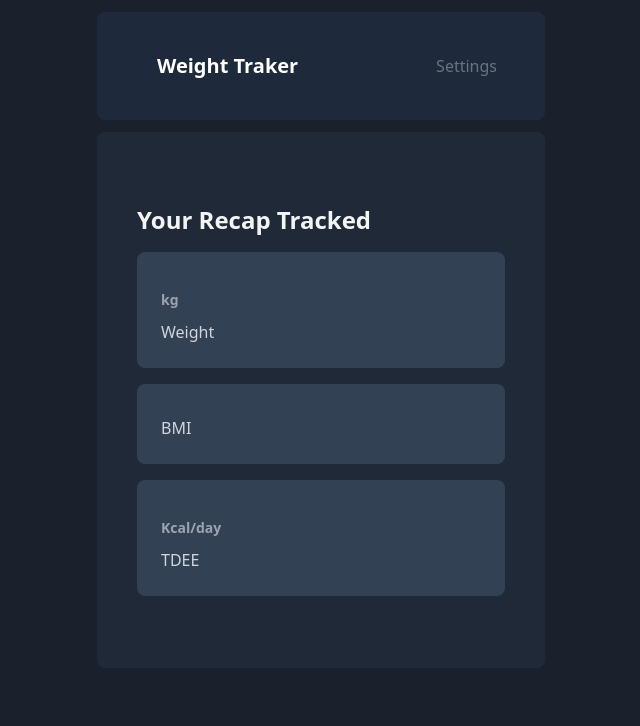
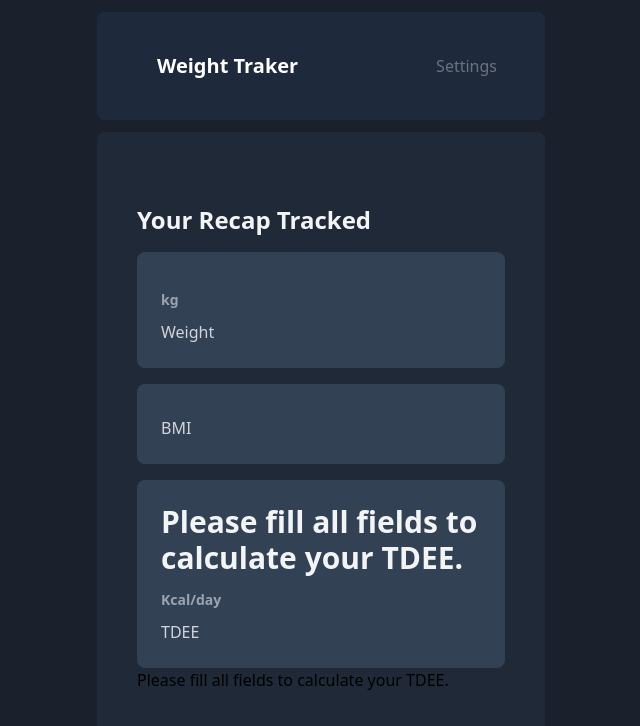
Before and after one commit to maurodf0/weight-traker, a Vue app: page / in a window 1280 px wide. Shown: the top 726 px of the page, without its empty margins (319-959 px from the left). Built offline with nearby package versions, Linux system fonts and the light colour scheme; the HTML template or start-up script is replaced by a standard one.

Commit message:
watceffect in usecalculations

```diff
--- /dev/null
+++ b/src/composables/useCalculations.ts
@@ -0,0 +1,55 @@
+import { computed, watchEffect } from 'vue';
+import useWeight from './useWeight';
+import useHeight from './useHeight';
+import useSex from './useSex';
+import useAge from './useAge';
+import useActivity from './useActivity';
+
+export default function useCalculations() {
+  const { currentWeight } = useWeight();
+  const { height } = useHeight();
+  const { sex } = useSex();
+  const { age } = useAge();
+  const { activity } = useActivity();
+
+  // Calcolo del BMI
+  const bmi = computed(() => {
+    if (height.value && currentWeight.value) {
+      return (currentWeight.value / (height.value * height.value)).toFixed(2);
+    }
+    return null;
+  });
+
+  // Calcolo del TDEE
+  const tdee = computed(() => {
+    if (sex.value && activity.value && height.value && age.value && currentWeight.value) {
+      const sexAsNumber = Number(sex.value);
+      let REE = 0;
+
+      if (sexAsNumber === 655.095) {
+        // Donne
+        REE = sexAsNumber + (9.563 * currentWeight.value) + (1.8496 * height.value) - (4.6756 * age.value);
+      } else if (sexAsNumber === 66.473) {
+        // Uomini
+        REE = sexAsNumber + (13.7516 * currentWeight.value) + (5.0033 * height.value) - (6.7550 * age.value);
+      } else {
+        return 'Please enter valid sex to calculate your TDEE.';
+      }
+
+      const activityAsNumber = Number(activity.value);
+      return `${(REE * activityAsNumber).toFixed(2)}`;
+    }
+    return 'Please fill all fields to calculate your TDEE.';
+  });
+
+  // Aggiungi watchEffect per monitorare cambiamenti di BMI e TDEE
+  watchEffect(() => {
+    console.log("BMI:", bmi.value);
+    console.log("TDEE:", tdee.value);
+  });
+
+  return {
+    bmi,
+    tdee,
+  };
+}
--- a/src/composables/useTracker.ts
+++ b/src/composables/useTracker.ts
@@ -1,43 +1,25 @@
-import { ref, watch, onMounted, watchEffect } from 'vue';
+import { ref, watch, onMounted } from 'vue';
 
 const weight = ref<string | null>(null);
 const tdee = ref<string | null>(null);
 const bmi = ref<string | null>(null);
 
-watchEffect(() => {
-  weight.value = localStorage.getItem('weight');
-  tdee.value = localStorage.getItem('tdee');
-  bmi.value = localStorage.getItem('bmi');
-});
+// Funzione per sincronizzare una variabile reattiva con localStorage
+function syncWithLocalStorage(key: string, refValue: any) {
+  const storedValue = localStorage.getItem(key);
+  if (storedValue) refValue.value = storedValue;
 
-watch(weight, () => {
-  localStorage.setItem('weight', weight.value);
-});
+  watch(refValue, () => {
+    if (refValue.value !== null) {
+      localStorage.setItem(key, refValue.value);
+    }
+  });
+}
 
-watch(tdee, () => {
-  localStorage.setItem('tdee', tdee.value);
-});
-
-watch(bmi, () => {
-  localStorage.setItem('bmi', bmi.value);
-});
-
-onMounted(() => {
-  const storedWeight = localStorage.getItem('weight');
-  if (storedWeight) {
-    weight.value = storedWeight;
-  }
-
-  const storedTDEE = localStorage.getItem('tdee');
-  if (storedTDEE) {
-    tdee.value = storedTDEE;
-  }
-
-  const storedBMI = localStorage.getItem('bmi');
-  if (storedBMI) {
-    bmi.value = storedBMI;
-  }
-});
+// Sincronizza le variabili con localStorage
+syncWithLocalStorage('weight', weight);
+syncWithLocalStorage('tdee', tdee);
+syncWithLocalStorage('bmi', bmi);
 
 export default function useTracker() {
   return {
@@ -46,11 +28,9 @@ export default function useTracker() {
     bmi,
     setWeight(value: string) {
       weight.value = value;
-      console.log(weight.value);
     },
     setTDEE(value: string) {
       tdee.value = value;
-      console.log(tdee.value);
     },
     setBMI(value: string) {
       bmi.value = value;
--- a/src/views/HomeView.vue
+++ b/src/views/HomeView.vue
@@ -1,8 +1,11 @@
 <script setup lang="ts">
 import InfoCard from '@/components/InfoCard.vue';
 import useTracker from '@/composables/useTracker';
+import useCalculations from '@/composables/useCalculations';
 
-const { weight, tdee, bmi } = useTracker();
+const { weight } = useTracker();
+
+const { tdee, bmi } = useCalculations();
 </script>
 
 <template>
@@ -19,5 +22,9 @@ const { weight, tdee, bmi } = useTracker();
         <InfoCard :info="tdee" description="TDEE" suffix="Kcal/day" />
       </RouterLink>
     </div>
+
+    {{ tdee }}
+    {{ bmi }}
   </div>
+
 </template>
```
Also changed, not shown: src/views/BMIView.vue (line endings or trailing spaces).
